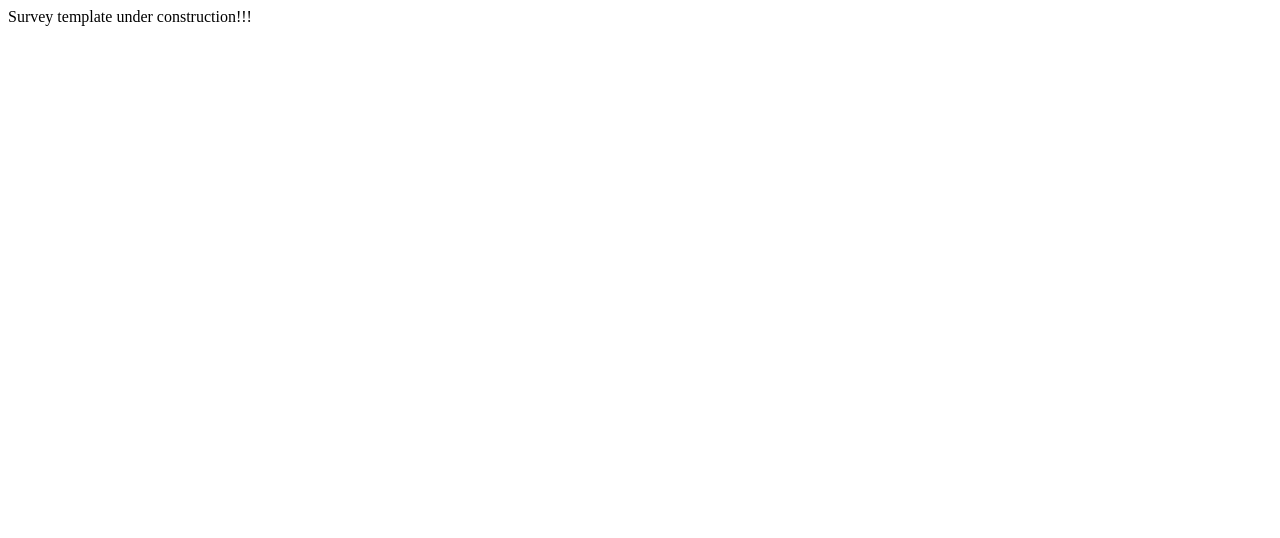
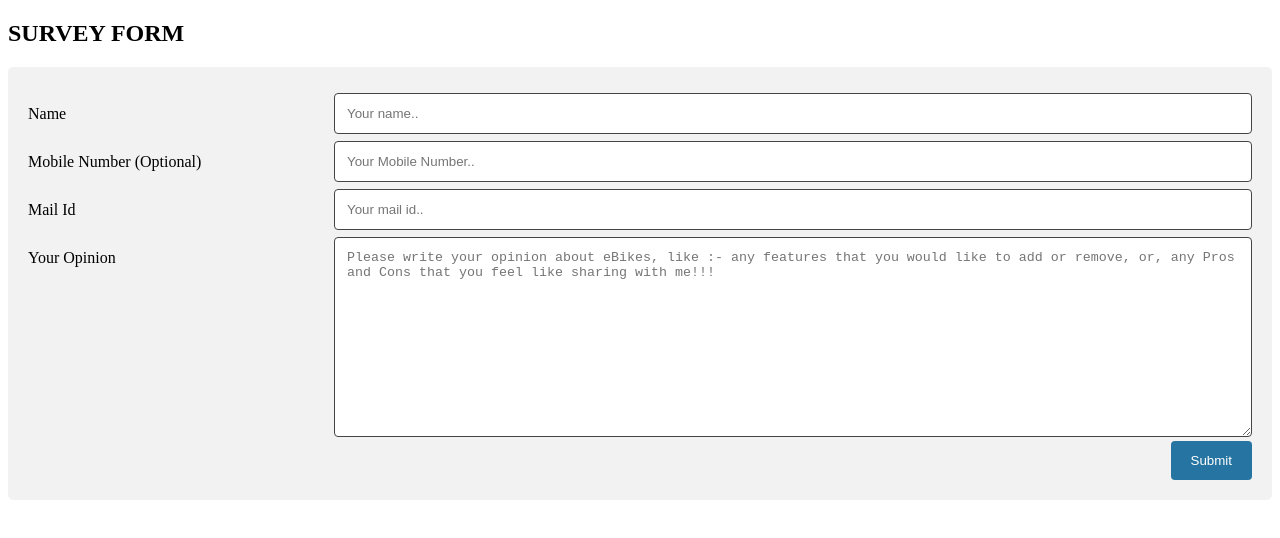
Before and after one commit to Epic-Fiend/survey, a plain HTML site: page index.html in a window 1280 px wide. Drawn offline with Linux system fonts and the light colour scheme.

Commit message:
Update index.html

```diff
--- a/index.html
+++ b/index.html
@@ -1,8 +1,118 @@
+<!DOCTYPE html>
 <html>
-    <head>
-        <title>Survey</title>
-    </head>
-    <body>
-        <p>Survey template under construction!!!</p>
-    </body>
+<head>
+  <script src="script.js"></script>
+  <script src="jquery.serialize-object.min.js"></script>
+
+<meta name="viewport" content="width=device-width, initial-scale=1">
+<style>
+* {
+  box-sizing: border-box;
+}
+
+input[type=text], select, textarea {
+  width: 100%;
+  padding: 12px;
+  border: 1px solid rgb(70, 68, 68);
+  border-radius: 4px;
+  resize: vertical;
+}
+input[type=email], select, textarea {
+  width: 100%;
+  padding: 12px;
+  border: 1px solid rgb(70, 68, 68);
+  border-radius: 4px;
+  resize: vertical;
+}
+
+label {
+  padding: 12px 12px 12px 0;
+  display: inline-block;
+}
+
+input[type=submit] {
+  background-color: rgb(37, 116, 161);
+  color: white;
+  padding: 12px 20px;
+  border: none;
+  border-radius: 4px;
+  cursor: pointer;
+  float: right;
+}
+
+input[type=submit]:hover {
+  background-color: #45a049;
+}
+
+.container {
+  border-radius: 5px;
+  background-color: #f2f2f2;
+  padding: 20px;
+}
+
+.col-25 {
+  float: left;
+  width: 25%;
+  margin-top: 6px;
+}
+
+.col-75 {
+  float: left;
+  width: 75%;
+  margin-top: 6px;
+}
+
+/* Clear floats after the columns */
+.row:after {
+  content: "";
+  display: table;
+  clear: both;
+}
+
+/* Responsive layout - when the screen is less than 600px wide, make the two columns stack on top of each other instead of next to each other */
+</style>
+</head>
+<body>
+<h2>SURVEY FORM</h2>
+<div class="container">
+  <form id="test-form">
+    <div class="row">
+      <div class="col-25">
+        <label for="fname">Name</label>
+      </div>
+      <div class="col-75">
+        <input type="text" id="fname" name="name" placeholder="Your name..">
+      </div>
+    </div>
+    <div class="row">
+      <div class="col-25">
+        <label for="mnumber">Mobile Number (Optional)</label>
+      </div>
+      <div class="col-75">
+        <input type="text" id="mnumber" name="mobilenumber" placeholder="Your Mobile Number..">
+      </div>
+    </div>
+    <div class="row">
+        <div class="col-25">
+          <label for="email">Mail Id</label>
+        </div>
+        <div class="col-75">
+          <input type="email" id="email" name="mailid" placeholder="Your mail id..">
+        </div>
+      </div>
+    <div class="row">
+      <div class="col-25">
+        <label for="your_opinion">Your Opinion</label>
+      </div>
+      <div class="col-75">
+        <textarea id="subject" name="subject" placeholder="Please write your opinion about eBikes, like :- any features that you would like to add or remove, or, any Pros and Cons that you feel like sharing with me!!!" style="height:200px"></textarea>
+      </div>
+    </div>
+    <div class="row">
+      <input type="submit" value="Submit">
+    </div>
+  </form>
+</div>
+
+</body>
 </html>
```
